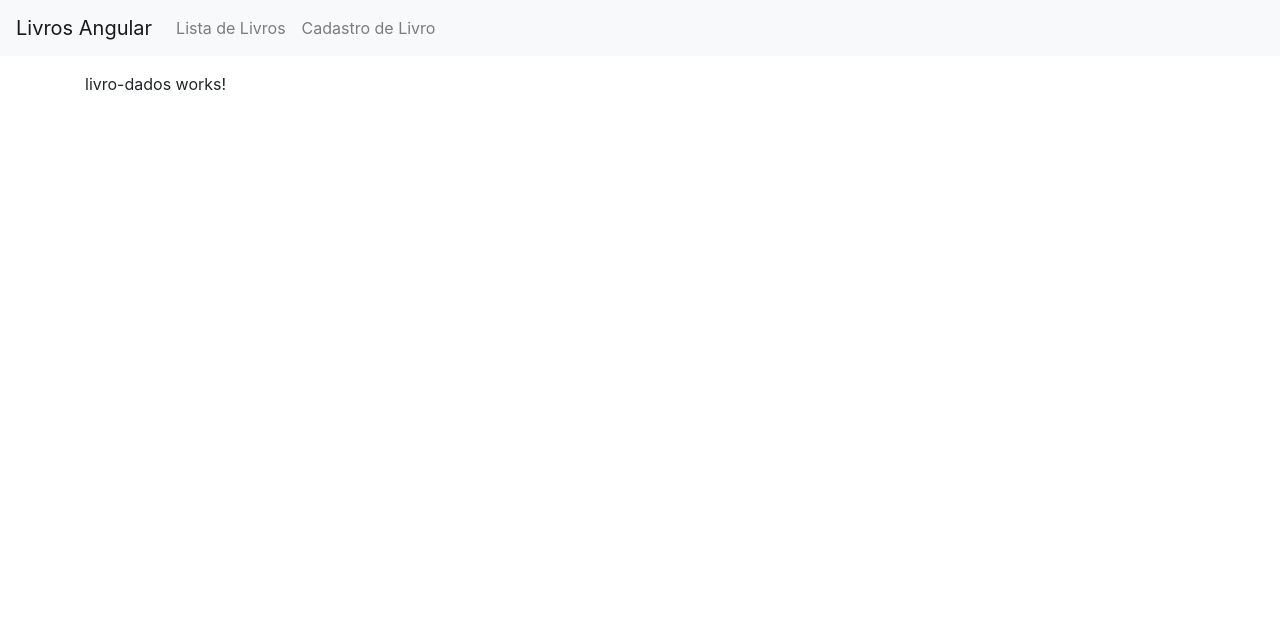
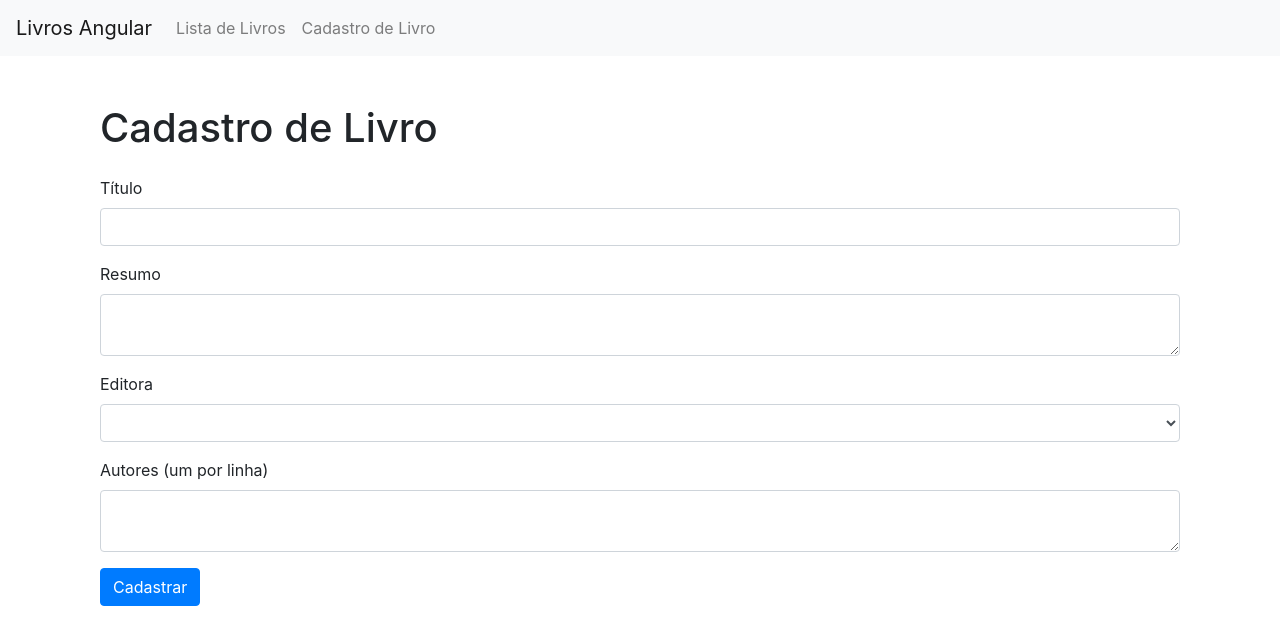
Before and after one commit to gmsea/Angular-Missao-4, an Angular app: page /dados in a window 1280 px wide. Shown: the top 644 px of the page. Built offline with nearby package versions, Linux system fonts and the light colour scheme.

Commit message:
Adicionado um formulario de cadastro de livros

```diff
--- a/src/app/livro-dados/livro-dados.component.html
+++ b/src/app/livro-dados/livro-dados.component.html
@@ -1 +1,56 @@
-<p>livro-dados works!</p>
+<main class="container mt-5">
+    <h1 class="mb-4">Cadastro de Livro</h1>
+    <form (submit)="incluir()" ngNativeValidate>
+      <div class="form-group">
+        <label for="titulo">Título</label>
+        <input
+          type="text"
+          class="form-control"
+          id="titulo"
+          required
+          [(ngModel)]="livro.titulo"
+          name="titulo"
+        />
+      </div>
+      <div class="form-group">
+        <label for="resumo">Resumo</label>
+        <textarea
+          class="form-control"
+          id="resumo"
+          required
+          [(ngModel)]="livro.resumo"
+          name="resumo"
+        ></textarea>
+      </div>
+      <div class="form-group">
+        <label for="codEditora">Editora</label>
+        <select
+          class="form-control"
+          id="codEditora"
+          required
+          [(ngModel)]="livro.codEditora"
+          name="codEditora"
+        >
+          <option *ngFor="let editora of editoras" [value]="editora.codEditora">
+            {{ editora.nome }}
+          </option>
+        </select>
+      </div>
+      <div class="form-group">
+        <label for="autores">Autores (um por linha)</label>
+        <textarea
+          class="form-control"
+          id="autores"
+          required
+          [(ngModel)]="autoresForm"
+          name="autores"
+        ></textarea>
+      </div>
+      <button
+        type="submit"
+        class="btn btn-primary"
+      >
+        Cadastrar
+      </button>
+    </form>
+  </main>
```
